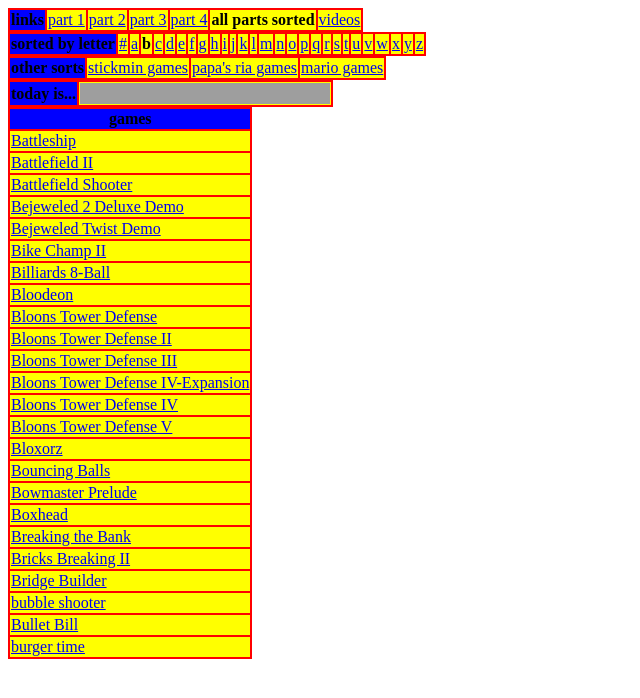
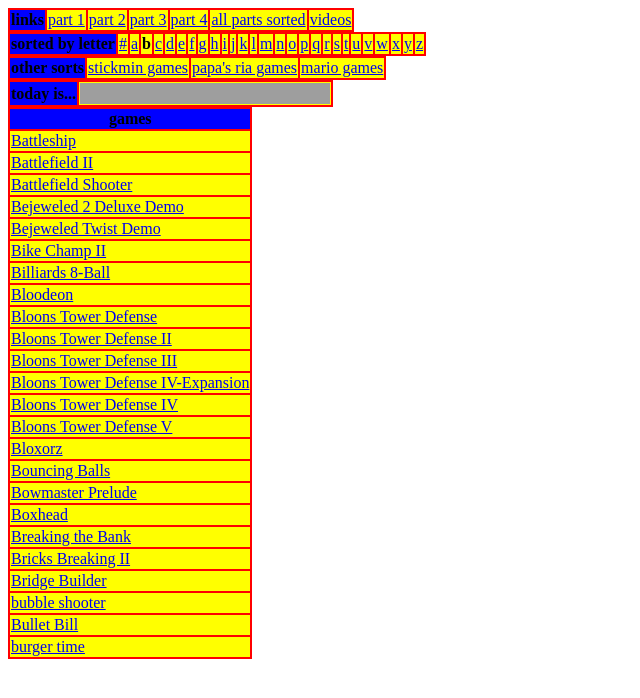
Before and after one commit to gameboss420/thetwfsortproject, a plain HTML site: page b.html in a window 1280 px wide. Shown: the whole page, without its empty margins (0-640 px from the left). Drawn offline with nearby package versions, Linux system fonts and the light colour scheme; grey boxes are pictures that could not be loaded.

Commit message:
Update b.html

```diff
--- a/b.html
+++ b/b.html
@@ -12,7 +12,7 @@
    <td><a href='https://gameboss420.github.io/twf-part-2-repo/index.html'>part 2</a></td>
    <td><a href='https://gameboss420.github.io/twf-part-3-repo/index.html'>part 3</a></td>
    <td><a href='https://gameboss420.github.io/twf-part-4-repo/index.html'>part 4</a></td>
-   <td><b href='https://gameboss420.github.io/thetwfsortproject/index.html'>all parts sorted</b></td>
+   <td><a href='https://gameboss420.github.io/thetwfsortproject/index.html'>all parts sorted</a></td>
    <td><a href='https://gameboss420.github.io/twf-video/index.html'>videos</a></td>
  </tr>
  </table>
```
